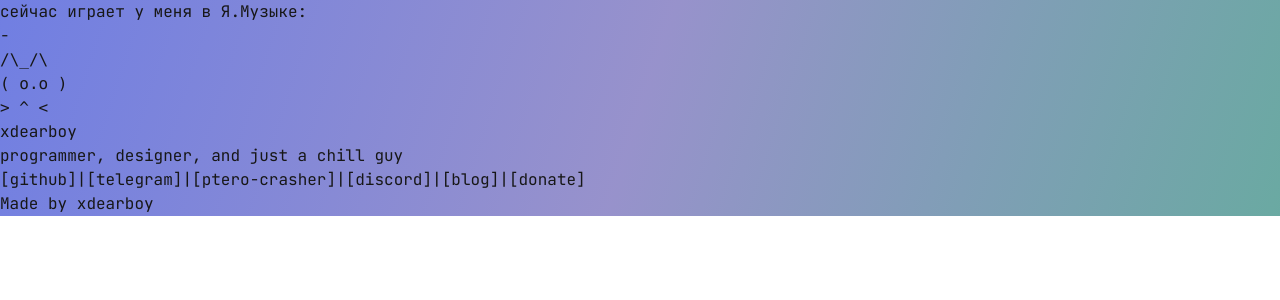
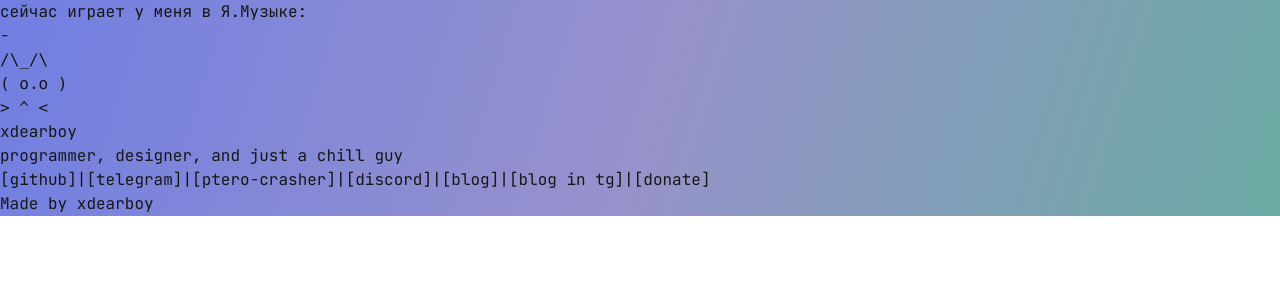
Before and after one commit to xdearboy/website, a Next.js app: page / in a window 1280 px wide. Shown: the top 300 px of the page. Built offline with nearby package versions, Linux system fonts and the light colour scheme; no server answers.

Commit message:
Add telegram blog link to page

```diff
--- a/src/app/page.tsx
+++ b/src/app/page.tsx
@@ -112,6 +112,13 @@ export default function Home() {
               [blog]
             </Link>
             <span className="mx-2">|</span>
+            <Link
+              href="https://t.me/vroffteam"
+              className="underline hover:opacity-90 active:opacity-80 hover:scale-[98%] active:scale-[96%] transition-all duration-200 inline-block"
+            >
+              [blog in tg]
+            </Link>
+            <span className="mx-2">|</span>
             <a
               href="/donate"
               target="_blank"
```
